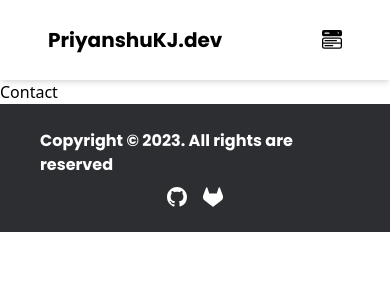
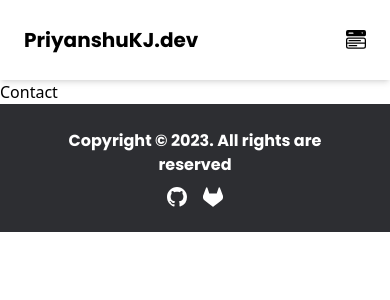
Before and after one commit to MrPKJ/developer, a React (Vite) app: page /contact in a window 390 px wide. Shown: the top 300 px of the page. Built offline with nearby package versions, Linux system fonts and the light colour scheme.

Commit message:
responsive bug fix

```diff
--- a/src/components/Footer.tsx
+++ b/src/components/Footer.tsx
@@ -5,7 +5,7 @@ export const Footer = () => {
   const Year = new Date().getFullYear();
   return (
     <footer className="w-full h-32 bg-[#2d2e32] font-poppins box-border text-white flex flex-col xl:justify-between justify-around items-center xl:px-96 px-10 xl:py-10 py-5 xl:flex-row">
-      <h3 className="font-bold text-[1rem]">
+      <h3 className="font-bold text-[1rem] text-center">
         Copyright © <span>{Year}</span>. All rights are reserved
       </h3>
       <div className="flex flex-row justify-end items-center gap-4 cursor-pointer">
--- a/src/components/Navbar.tsx
+++ b/src/components/Navbar.tsx
@@ -6,7 +6,7 @@ import { nav } from "../contents/Navbar";
 export const Navbar = () => {
   let [toggle, setToggle] = useState(false);
   return (
-    <header className="w-full h-20 bg-white shadow-md px-12 flex flex-row justify-between items-center font-poppins box-border py-5">
+    <header className="w-full h-20 bg-white shadow-md md:px-12 px-6 flex flex-row justify-between items-center font-poppins box-border md:py-5 py-4">
       <Link to={`/`}>
         <h1 className="font-bold font-poppins text-black text-xl">
           PriyanshuKJ.dev
```
